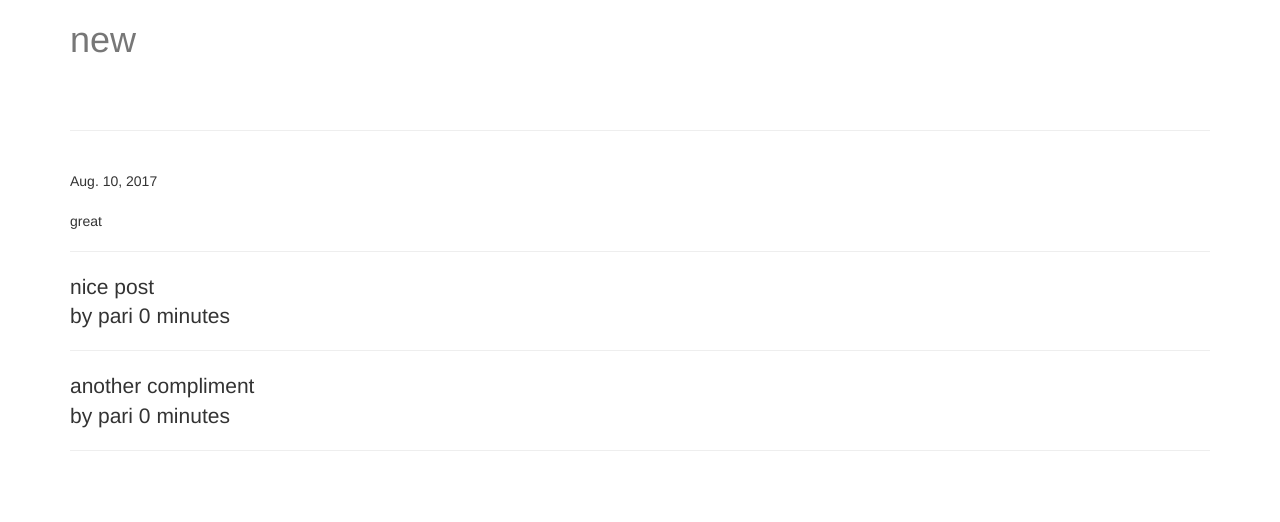
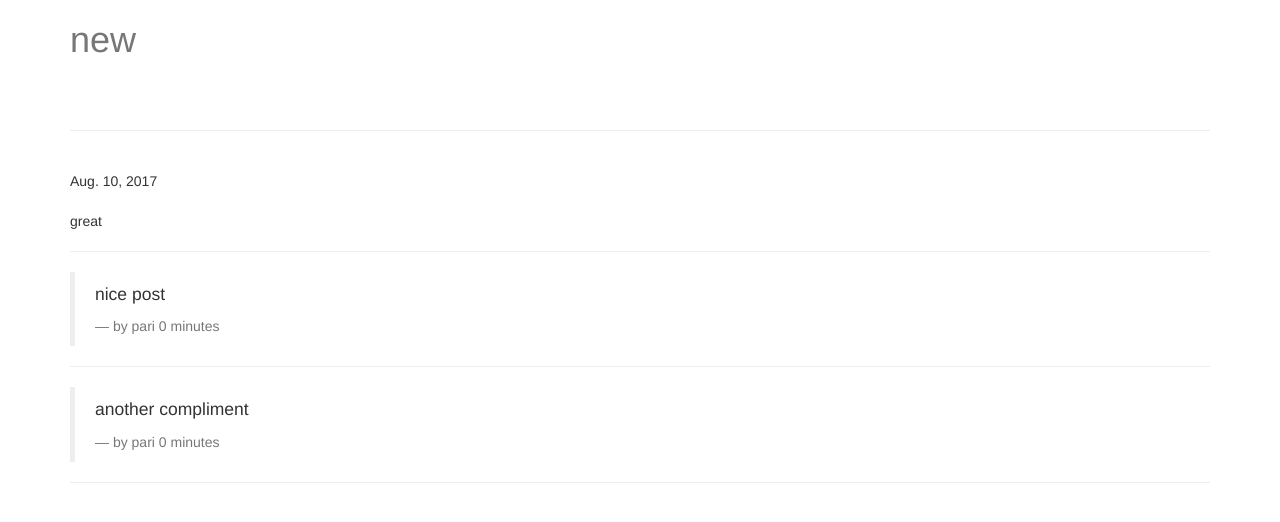
Before and after one commit to Par010/blog, a Django app: page /posts/new/ in a window 1280 px wide. Shown: the top 522 px of the page. Run offline with Django 3.2, Linux system fonts and the light colour scheme; a user stored in the database is signed in; data comes from the database, SQL or seed files in the repository; some libraries are stand-ins or nearby versions.

Commit message:
comment manager

```diff
--- a/comments/models.py
+++ b/comments/models.py
@@ -3,7 +3,13 @@ from django.conf import settings
 from django.contrib.contenttypes.fields import GenericForeignKey
 from django.contrib.contenttypes.models import ContentType
 # Create your models here.
-from posts.models import Post
+
+class CommentManager(models.Manager):
+    def filter_by_instance(self, instance):
+        content_type = ContentType.objects.get_for_model(instance.__class__)
+        obj_id = instance.id
+        qs = super(CommentManager, self).filter(content_type=content_type, object_id=obj_id)
+        return qs
 
 class Comment(models.Model):
     user = models.ForeignKey(settings.AUTH_USER_MODEL, default=1)
@@ -15,6 +21,7 @@ class Comment(models.Model):
 
     content = models.TextField()
     timestamp = models.DateTimeField(auto_now_add=True)
+    objects = CommentManager()
 
     def __str__(self):
         return str(self.user.username)
--- a/posts/templates/posts/detail.html
+++ b/posts/templates/posts/detail.html
@@ -23,10 +23,10 @@
       <hr>
       <div class="lead">
         {% for comment in comments %}
-          <div class="">
-            {{comment.content}}
-            <br>
-            by {{comment.user}} {{comment.timestamp|timesince}}
+        <blockquote class="blockquote">
+            <p class="mb-0">  {{comment.content}}</p>
+            <footer class="blockquote-footer">by {{comment.user}} {{comment.timestamp|timesince}}</footer>
+        </blockquote>
             <hr>
           </div>
         {% endfor %}
--- a/posts/views.py
+++ b/posts/views.py
@@ -1,6 +1,6 @@
 from urllib.parse import quote_plus
 from django.contrib import messages
-from django.contrib.contenttypes.models import ContentType
+# from django.contrib.contenttypes.models import ContentType
 from django.utils import timezone
 from django.db.models import Q
 from django.core.paginator import Paginator, EmptyPage, PageNotAnInteger
@@ -32,9 +32,7 @@ def post_detail(request, slug=None):
             raise Http404
 
     share_string = quote_plus(instance.content)
-    content_type = ContentType.objects.get_for_model(Post)
-    obj_id = instance.id
-    comments = Comment.objects.filter( content_type=content_type, object_id=obj_id )
+    comments = Comment.objects.filter_by_instance(instance)
     context = {
         "instance" : instance,
         "title" : instance.title,
```
